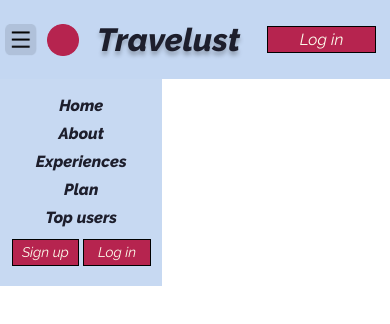
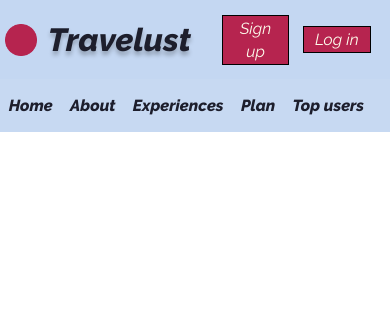
Before and after one commit to maria15bm/prototype, a plain HTML site: page index.html in a window 390 px wide. Drawn offline with nearby package versions, Linux system fonts and the light colour scheme.

Commit message:
Versión tablet header

```diff
--- a/index.html
+++ b/index.html
@@ -16,12 +16,12 @@
 			<img class='col-s-2' id='show-menu' src="images/show-menu.png">
 			<img class="col-s-2" id='logo' src="images/logo.png">
 			<h1 class='col-s-5' id='head-title'>Travelust</h1>
-			<nav class='col-s-4' id='log-sign-frm'>
-				<button class="" id='sign-btn'>Sign up</button>
-				<button class="col-s-10" id='log-btn'>Log in</button>
+			<nav class='col-s-5' id='log-sign-frm'>
+				<button class="col-t-5" id='sign-btn'>Sign up</button>
+				<button class="col-s-10 col-t-5" id='log-btn'>Log in</button>
 			</nav>
 		</div>
-		<nav class='col-s-5' id='nav-header-menu'>
+		<nav class='col-s-5 col-t-12' id='nav-header-menu'>
 			<a href="#">Home</a>
 			<a href="">About</a>
 			<a href="">Experiences</a>
@@ -31,6 +31,10 @@
 				<button class="col-s-5" id='sign-in-menu-btn'>Sign up</button>
 				<button class="col-s-5" id='log-in-menu-btn'>Log in</button>
 			</nav>
+			<nav id='search-bar'>
+				<input type="text" name="search-input">
+				<img id='search-lupa' src="images/search_lupa.png">
+			</nav>
 		</nav>
 	</header>
 	<section>
--- a/style/index.css
+++ b/style/index.css
@@ -30,7 +30,6 @@ h1{
 	font-style: italic;
 	font-weight: 800;
 	margin: auto;
-	text-align: center;
 	color: #1D1E2C;
 	text-shadow: 0px 4px 4px rgba(0, 0, 0, 0.25);
 }
@@ -66,6 +65,7 @@ button{
 }
 
 #log-sign-frm{
+	display: flex;
 	text-align: center;
 	margin: auto;
 }
@@ -105,6 +105,10 @@ button{
 	font-size: 14px;
 }
 
+#search-bar{
+	display: none;
+}
+
 /*----- section -----*/
 section{
 	background-color: #1D1E2C;
@@ -125,7 +129,22 @@ section{
   .col-t-11 {width: 91.66%;}
   .col-t-12 {width: 100%;}
 
-}
+  #show-menu{
+  	display: none;
+  }
+
+	#sign-btn{
+		display: block;
+	}
+
+	#nav-header-menu{
+		display: flex;
+	}
+
+	#log-sign-in-menu button{
+		display: none;
+	}
+
 
 @media only screen and (min-device-width: 769px) {
   /* For desktop: */
```
